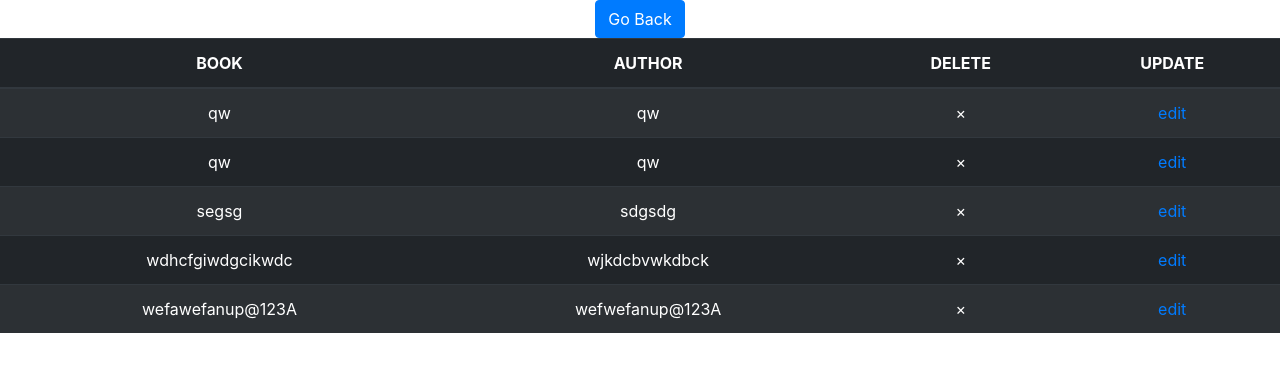
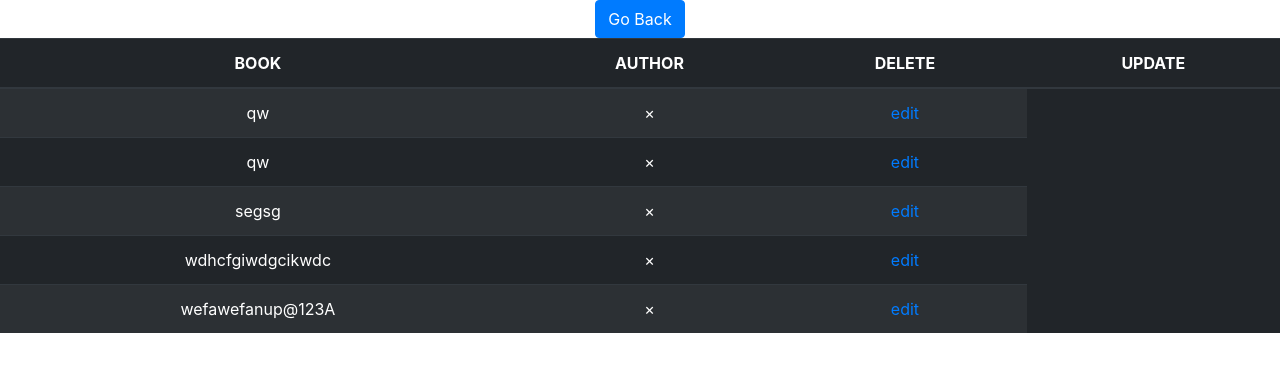
Before and after one commit to jonah91291/REACT-CRUD-BOOK-AUTHOR-APPLICATION, a React (Create React App) app: page /books in a window 1280 px wide. Shown: the top 372 px of the page. Built offline with nearby package versions, Linux system fonts and the light colour scheme; data requests are answered from the project's data file.

Commit message:
new change

```diff
--- a/src/components/table/bookinfo.js
+++ b/src/components/table/bookinfo.js
@@ -77,8 +77,6 @@ class Bookinfotable extends React.Component {
 
                                     <td>{data.bookname}</td>
 
-                                    <td>{data.authorname}</td>
-
                                     <td onClick={() => this.handleDelete(data.id)} >
                                     <span aria-hidden="true">&times;</span>
                                     </td>
```
